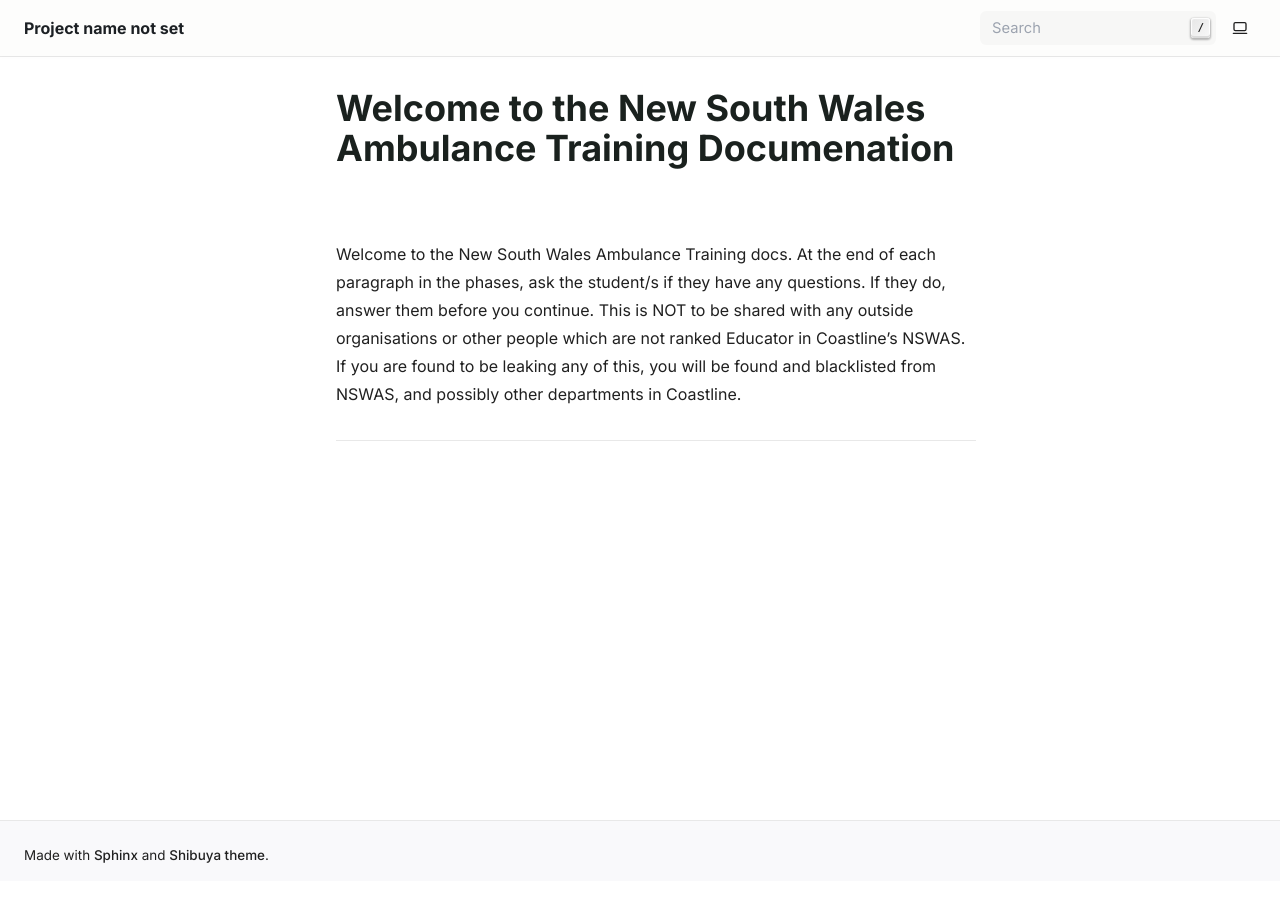
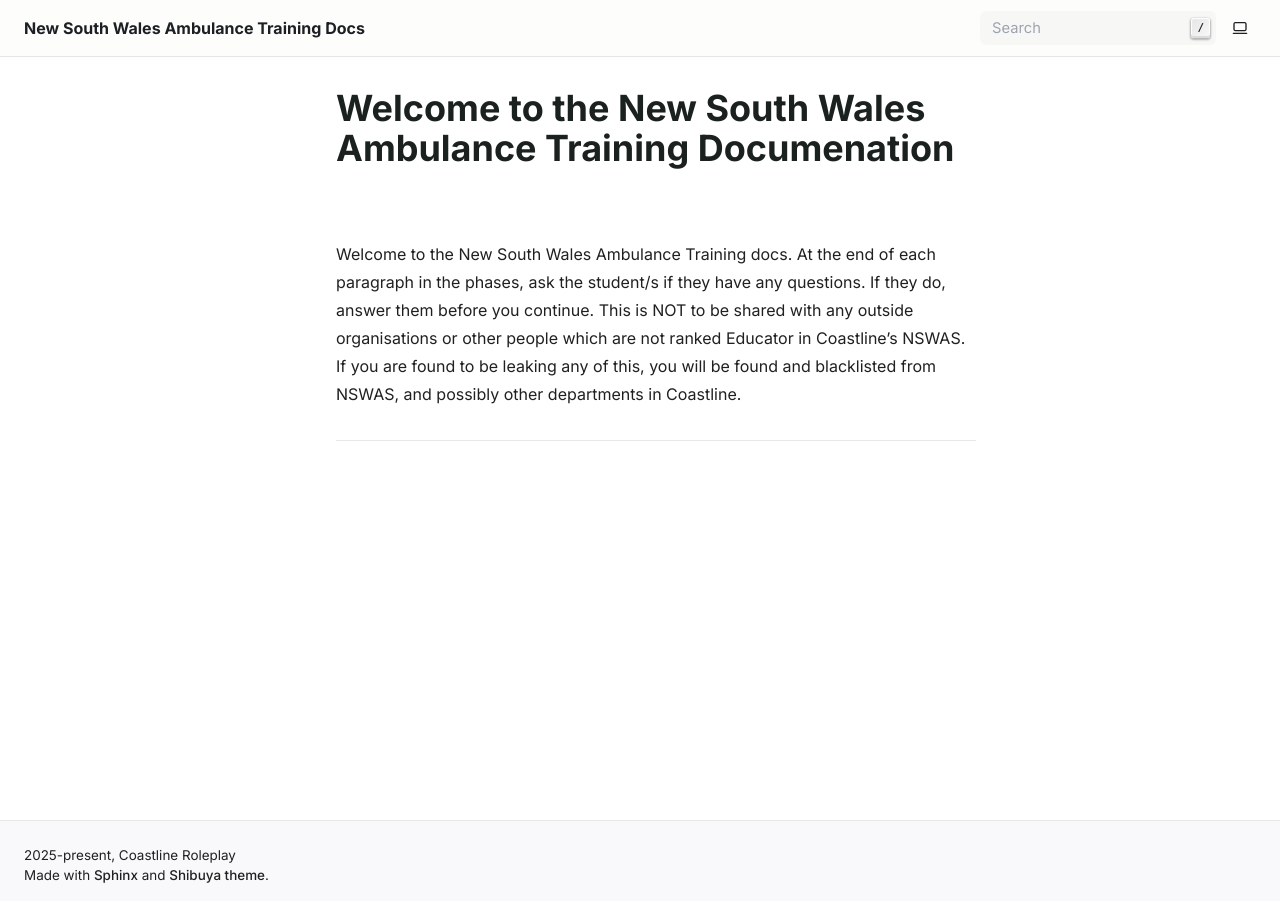
Before and after one commit to NSWAS-Coastline/training-docs, a Sphinx documentation site: the page built from docs/index.rst, in a window 1280 px wide. Built offline with Sphinx 7.4.7, drawn with Linux system fonts in a browser that asks for light colours; pages that are not in the unit, such as notebooks, are missing from menus.

Commit message:
Update conf.py

```diff
--- a/docs/conf.py
+++ b/docs/conf.py
@@ -1,2 +1,4 @@
+project = 'New South Wales Ambulance Training Docs'
+copyright = '2025-present, Coastline Roleplay'
 
 html_theme = 'shibuya'
```
